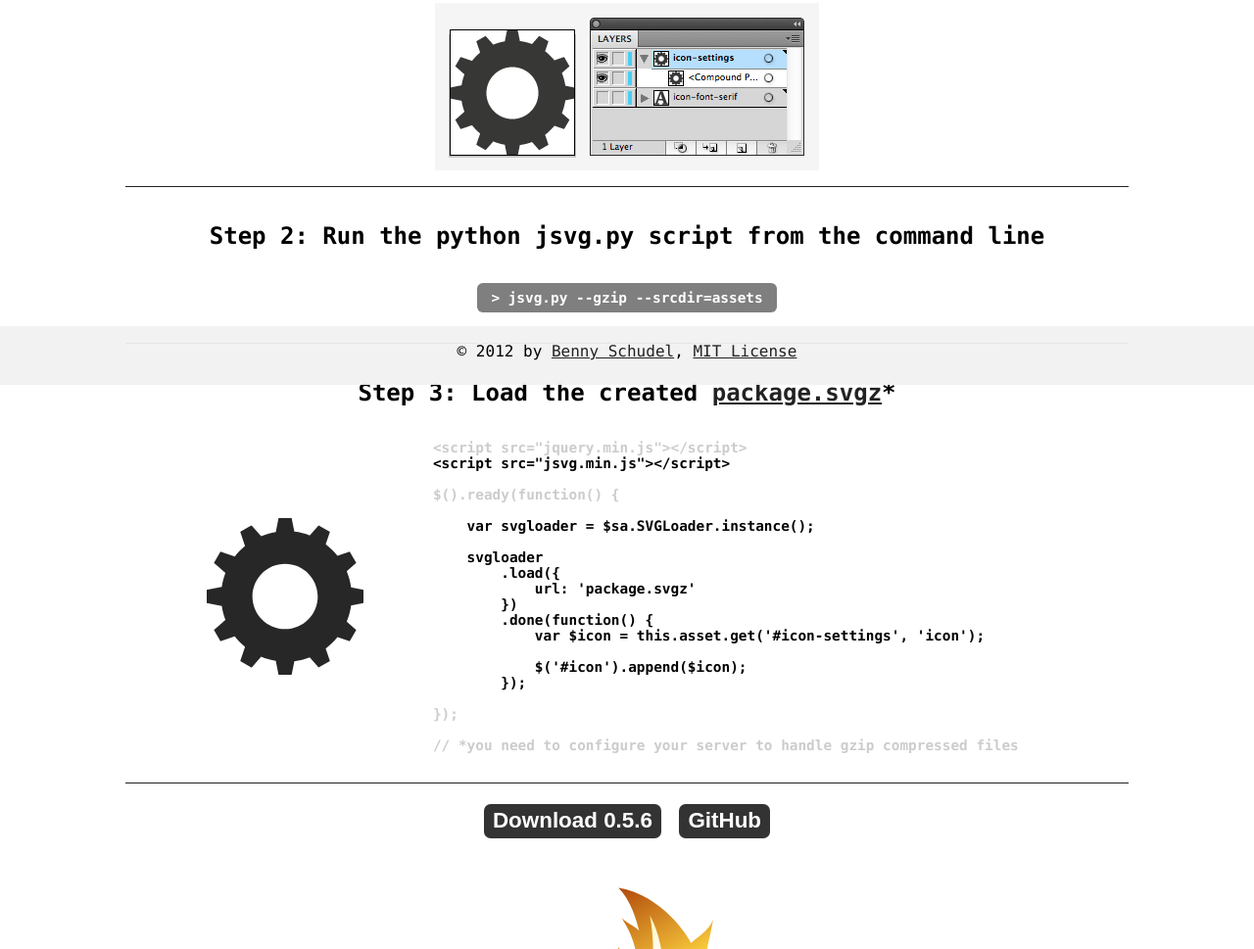
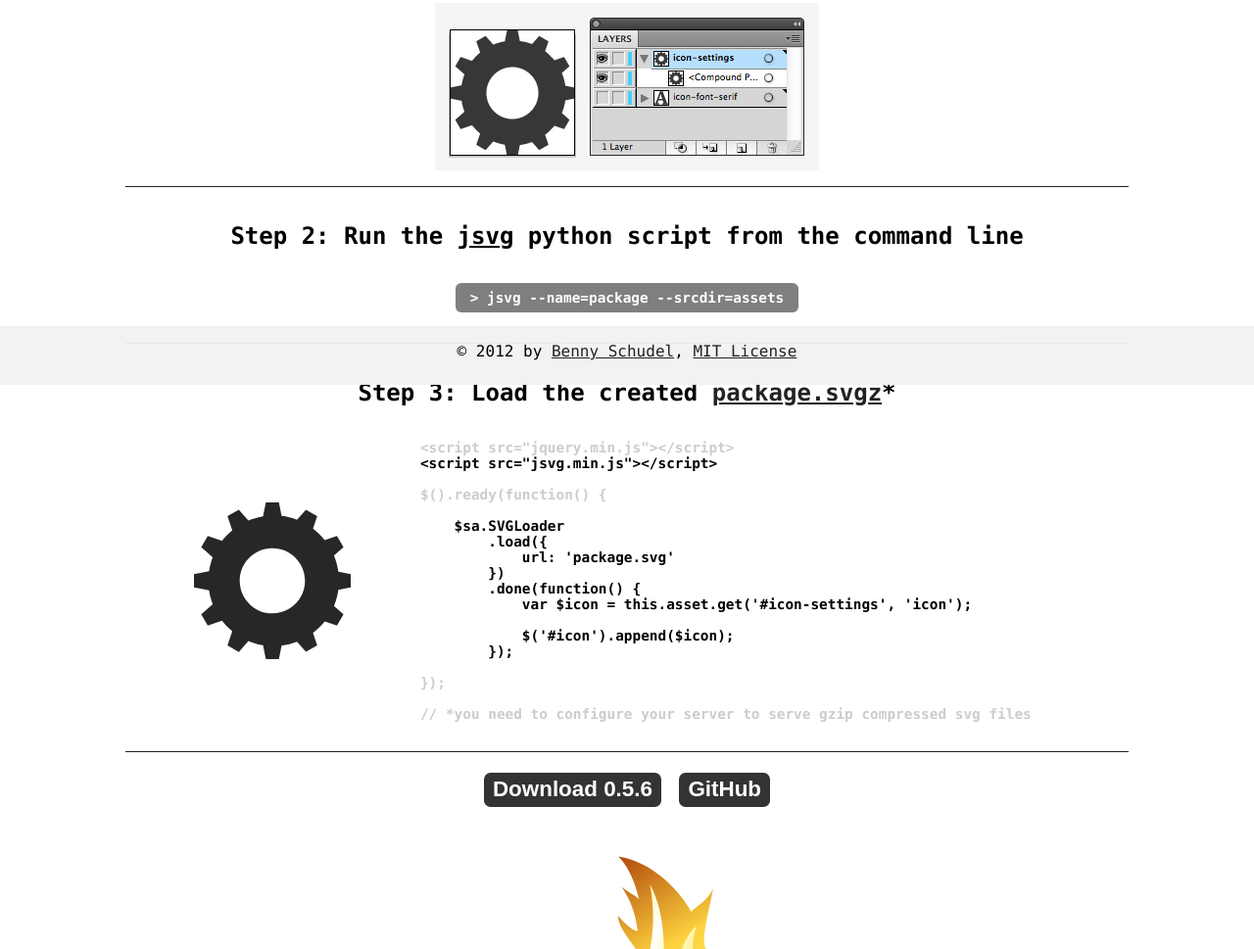
Before and after one commit to bennyschudel/jsvg, a plain HTML site: page index.html in a window 1280 px wide. Shown: the part 407-1376 px from the top of the page at 98% size. Drawn offline with Linux system fonts and the light colour scheme.

Commit message:
Updated index

```diff
--- a/index.html
+++ b/index.html
@@ -21,11 +21,11 @@
 			<img src="img/illustrator001.png" style="display: inline-block;">
 		</section>
 		<section>
-			<h2>Step 2: Run the python jsvg.py script from the command line</h2>
-			<pre class="code">&gt; jsvg.py --gzip --srcdir=assets</pre>
+			<h2>Step 2: Run the <u>jsvg</u> python script from the command line</h2>
+			<pre class="code">&gt; jsvg --name=package --srcdir=assets</pre>
 		</section>
 		<section>
-			<h2>Step 3: Load the created <a href="http://jsvg.swissamigos.com/package.svgz" taget="_blank">package.svgz</a>*</h2>
+			<h2>Step 3: Load the created <a href="http://jsvg.swissamigos.com/package.svg" taget="_blank">package.svgz</a>*</h2>
 			<div id="icon"></div>
 			<pre>
 <em>&lt;script src="jquery.min.js"&gt;&lt;/script&gt;</em>
@@ -33,11 +33,9 @@
 
 <em>$().ready(function() {</em>
 
-    var svgloader = $sa.SVGLoader.instance();
-
-    svgloader
+    $sa.SVGLoader
         .load({
-            url: 'package.svgz'
+            url: 'package.svg'
         })
         .done(function() {
             var $icon = this.asset.get('#icon-settings', 'icon');
@@ -47,7 +45,7 @@
 
 <em>});</em>
 
-<em>// *you need to configure your server to handle gzip compressed files</em>
+<em>// *you need to configure your server to serve gzip compressed svg files</em>
 </pre>
 		</section>
 		<section class="note">
```
